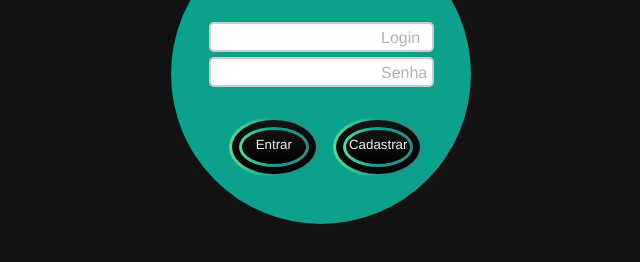
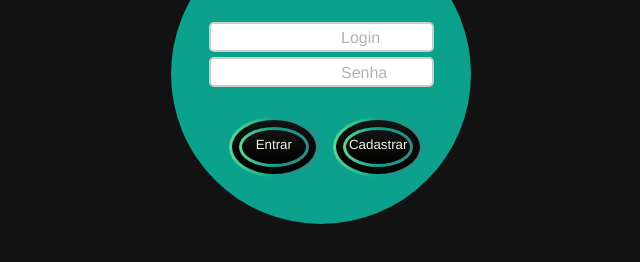
Before and after one commit to robss31/Cadastro-de-Usuarios, a plain HTML site: page index.html in a window 1280 px wide. Shown: the part 256-518 px from the top of the page, without its empty margins (319-959 px from the left). Drawn offline with Linux system fonts and the light colour scheme.

Commit message:
Update style.css

```diff
--- a/style.css
+++ b/style.css
@@ -140,7 +140,7 @@ h2 {
 /*Login */
 .mover span{
     position: absolute;
-    left: 700px;
+    left: 660px;
     top: 285px;
     transition: 0.5s;
     opacity: .3;
@@ -158,7 +158,7 @@ h2 {
 /*Senha */
 .mover1 span{
     position: absolute;
-    left: 700px;
+    left: 660px;
     top: 320px;
     transition: 0.5s;
     opacity: .3;
```
